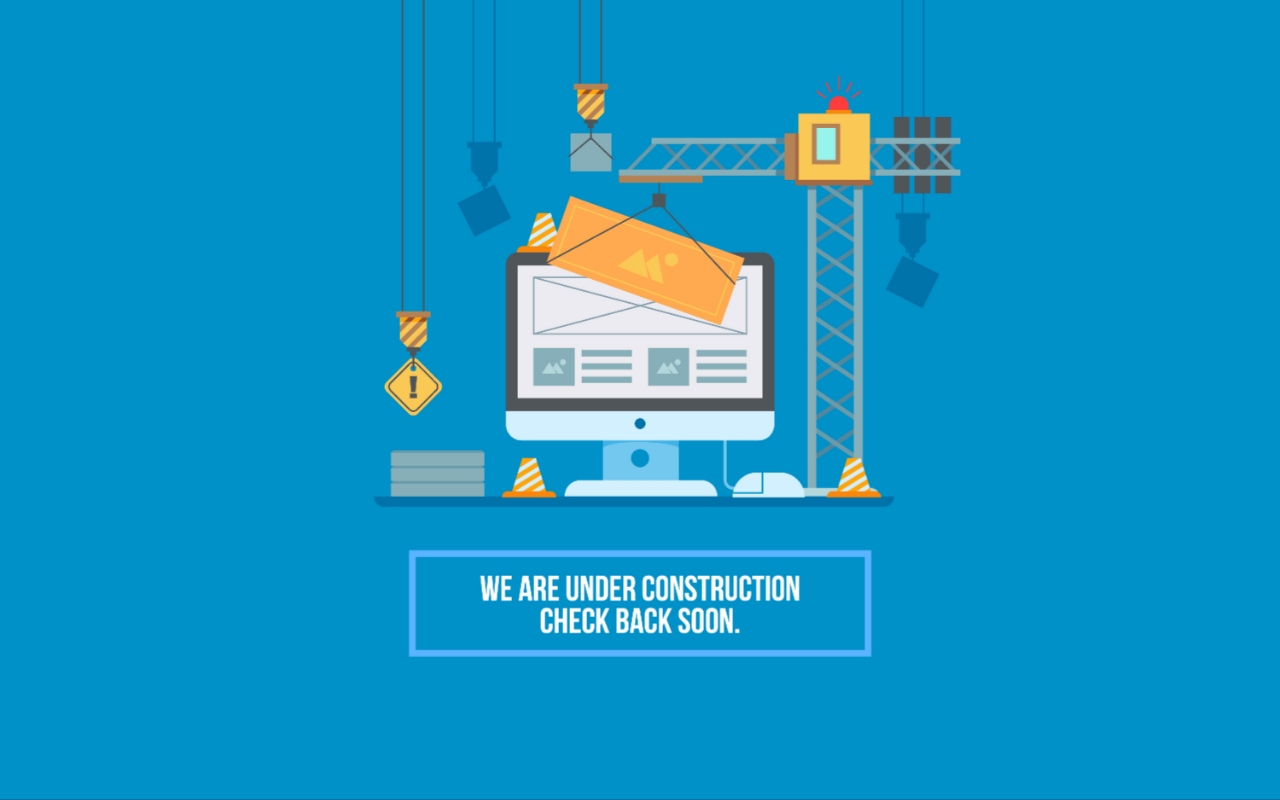
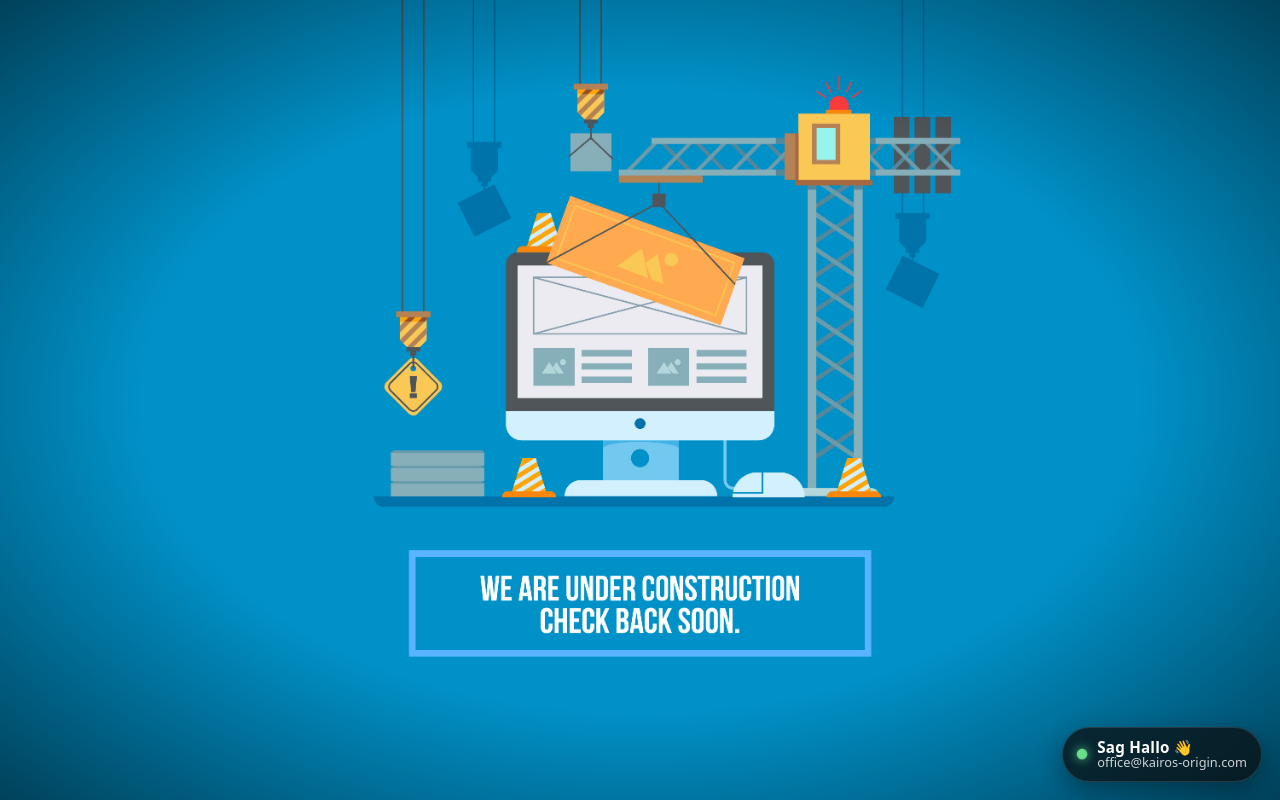
Before and after one commit to MPV87/KO, a plain HTML site: page index.html in a window 1280 px wide. Drawn offline with Linux system fonts and the light colour scheme.

Commit message:
Update index.html

```diff
--- a/index.html
+++ b/index.html
@@ -4,24 +4,116 @@
   <meta charset="utf-8">
   <meta name="viewport" content="width=device-width, initial-scale=1">
   <title>Seite im Aufbau</title>
+
   <style>
     html, body {
       margin: 0;
       height: 100%;
       width: 100%;
-      background: #000; /* falls kleine Ränder entstehen */
+      background: #000;
+      font-family: system-ui, -apple-system, Segoe UI, Roboto, Arial, sans-serif;
     }
+
+    /* Fullscreen image */
     .bg {
       position: fixed;
-      inset: 0;               /* top/right/bottom/left = 0 */
+      inset: 0;
       width: 100vw;
       height: 100vh;
-      object-fit: cover;      /* FULLSCREEN */
+      object-fit: cover;
       object-position: center;
+      z-index: 0;
+    }
+
+    /* Subtle dark fade so overlay is readable on any image */
+    .vignette {
+      position: fixed;
+      inset: 0;
+      background: radial-gradient(transparent 55%, rgba(0,0,0,0.55) 100%);
+      z-index: 1;
+      pointer-events: none;
+    }
+
+    /* Floating contact pill */
+    .contact {
+      position: fixed;
+      right: 18px;
+      bottom: 18px;
+      z-index: 2;
+      display: inline-flex;
+      align-items: center;
+      gap: 10px;
+      padding: 12px 14px;
+      background: rgba(10,10,10,0.7);
+      border: 1px solid rgba(255,255,255,0.12);
+      border-radius: 999px;
+      backdrop-filter: blur(6px);
+      color: #fff;
+      text-decoration: none;
+      box-shadow: 0 8px 24px rgba(0,0,0,0.35);
+      transition: transform .15s ease, background .15s ease, border-color .15s ease;
+    }
+    .contact:hover {
+      transform: translateY(-2px);
+      background: rgba(20,20,20,0.85);
+      border-color: rgba(255,255,255,0.22);
+    }
+
+    /* Cute little “spark” dot */
+    .dot {
+      width: 10px;
+      height: 10px;
+      border-radius: 50%;
+      background: #7CFF9E;
+      box-shadow: 0 0 10px rgba(124,255,158,0.9);
+      animation: pulse 1.6s infinite ease-in-out;
+      flex: 0 0 auto;
+    }
+    @keyframes pulse {
+      0%, 100% { transform: scale(1); opacity: .9; }
+      50% { transform: scale(1.45); opacity: .55; }
+    }
+
+    .contact .text {
+      display: flex;
+      flex-direction: column;
+      line-height: 1.05;
+    }
+    .contact .title {
+      font-size: 0.95rem;
+      font-weight: 650;
+      letter-spacing: 0.2px;
+    }
+    .contact .subtitle {
+      font-size: 0.8rem;
+      opacity: 0.8;
+    }
+
+    /* On small screens move to center-bottom */
+    @media (max-width: 520px) {
+      .contact {
+        left: 50%;
+        right: auto;
+        transform: translateX(-50%);
+        bottom: 14px;
+      }
+      .contact:hover {
+        transform: translateX(-50%) translateY(-2px);
+      }
     }
   </style>
 </head>
+
 <body>
   <img class="bg" src="/im-aufbau.jpg" alt="Seite im Aufbau">
+  <div class="vignette"></div>
+
+  <a class="contact" href="mailto:office@kairos-origin.com?subject=Anfrage%20über%20kairos-origin.com">
+    <span class="dot" aria-hidden="true"></span>
+    <span class="text">
+      <span class="title">Sag Hallo 👋</span>
+      <span class="subtitle">office@kairos-origin.com</span>
+    </span>
+  </a>
 </body>
 </html>
```
